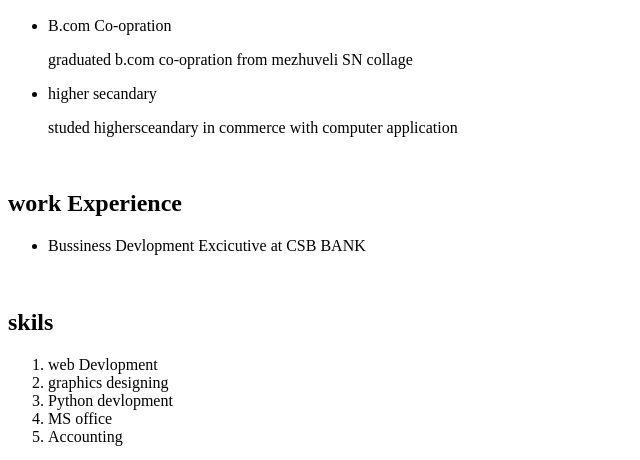
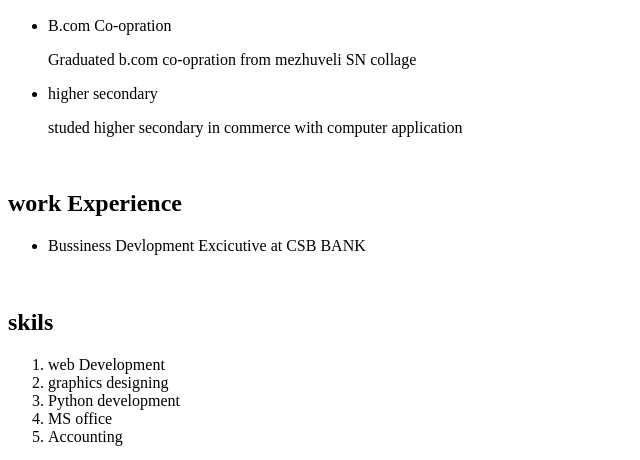
Before and after one commit to vishnuvk15/resume, a plain HTML site: page index.html in a window 1280 px wide. Shown: the part 337-797 px from the top of the page, 0-640 px from the left. Drawn offline with Linux system fonts and the light colour scheme.

Commit message:
Update index.html

```diff
--- a/index.html
+++ b/index.html
@@ -14,10 +14,10 @@
         <h2>Education</h2>
         <ul>
             <li>B.com Co-opration
-                <p>graduated b.com co-opration from mezhuveli SN collage</p>
+                <p>Graduated b.com co-opration from mezhuveli SN collage</p>
             </li>
-            <li>higher secandary
-                <p>studed highersceandary in commerce with computer application</p>
+            <li>higher secondary
+                <p>studed higher secondary in commerce with computer application</p>
             </li>
         </ul>
         <br>
@@ -28,9 +28,9 @@
         <br>
         <h2>skils</h2>
         <ol>
-            <li>web Devlopment</li>
+            <li>web Development</li>
             <li>graphics designing</li>
-            <li>Python devlopment</li>
+            <li>Python development</li>
             <li>MS office</li>
             <li>Accounting</li>
 
```
